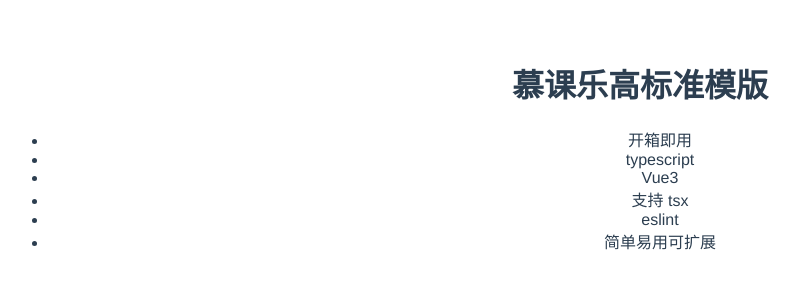
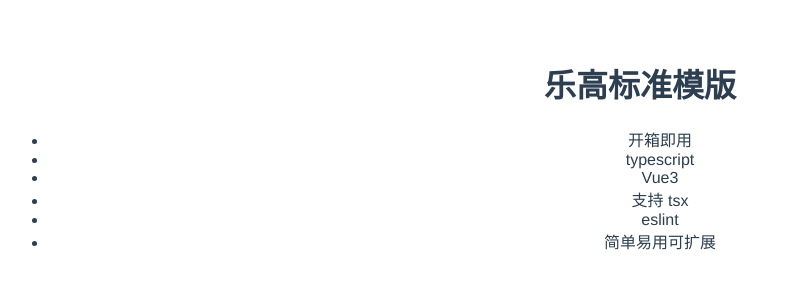
Before and after one commit to lawzheng/lego, a Vue app: page / in a window 1280 px wide. Shown: the top 300 px of the page, without its empty margins (0-800 px from the left). Built offline with nearby package versions, Linux system fonts and the light colour scheme.

Commit message:
delete mooc text

```diff
--- a/src/App.vue
+++ b/src/App.vue
@@ -1,5 +1,5 @@
 <template>
-  <h1>慕课乐高标准模版</h1>
+  <h1>乐高标准模版</h1>
   <ul>
     <li>开箱即用</li>
     <li>typescript</li>
```
Also changed, not shown: 1 other file (tests, documents, lock files or other folders).
